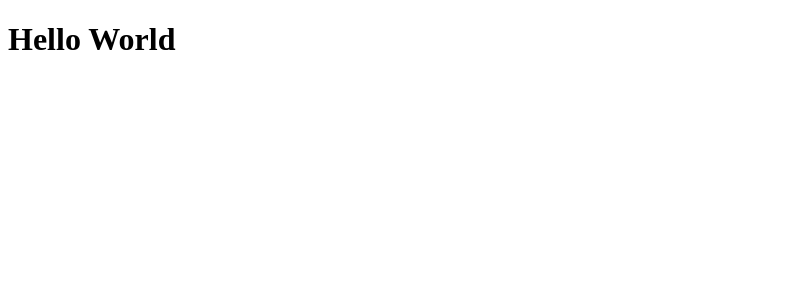
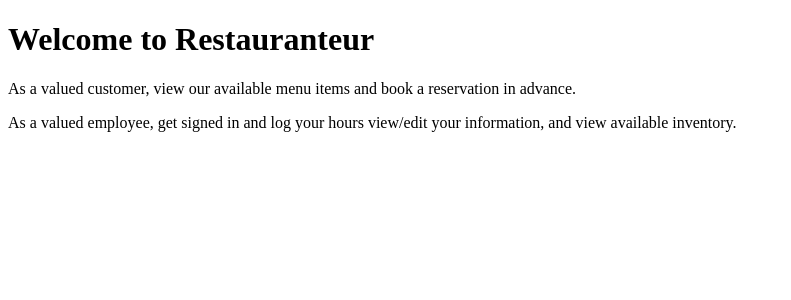
Before and after one commit to AhsanWritesCode/Restaurateur, a React (Create React App) app in the folder frontend/: page / in a window 1280 px wide. Shown: the top 300 px of the page, without its empty margins (0-791 px from the left). Built offline with nearby package versions, Linux system fonts and the light colour scheme.

Commit message:
created basic landing page

```diff
--- a/frontend/src/App.jsx
+++ b/frontend/src/App.jsx
@@ -2,8 +2,12 @@ import React from 'react';
 
 const App = () => {
     return (
-        <div>
-            <h1>Hello World</h1>
+        <div className="landing-page">
+            <header className="header">
+                <h1>Welcome to Restauranteur</h1>
+                <p>As a valued customer, view our available menu items and book a reservation in advance.</p>
+                <p>As a valued employee, get signed in and log your hours view/edit your information, and view available inventory.</p>
+            </header>
         </div>
     );
 };
```
